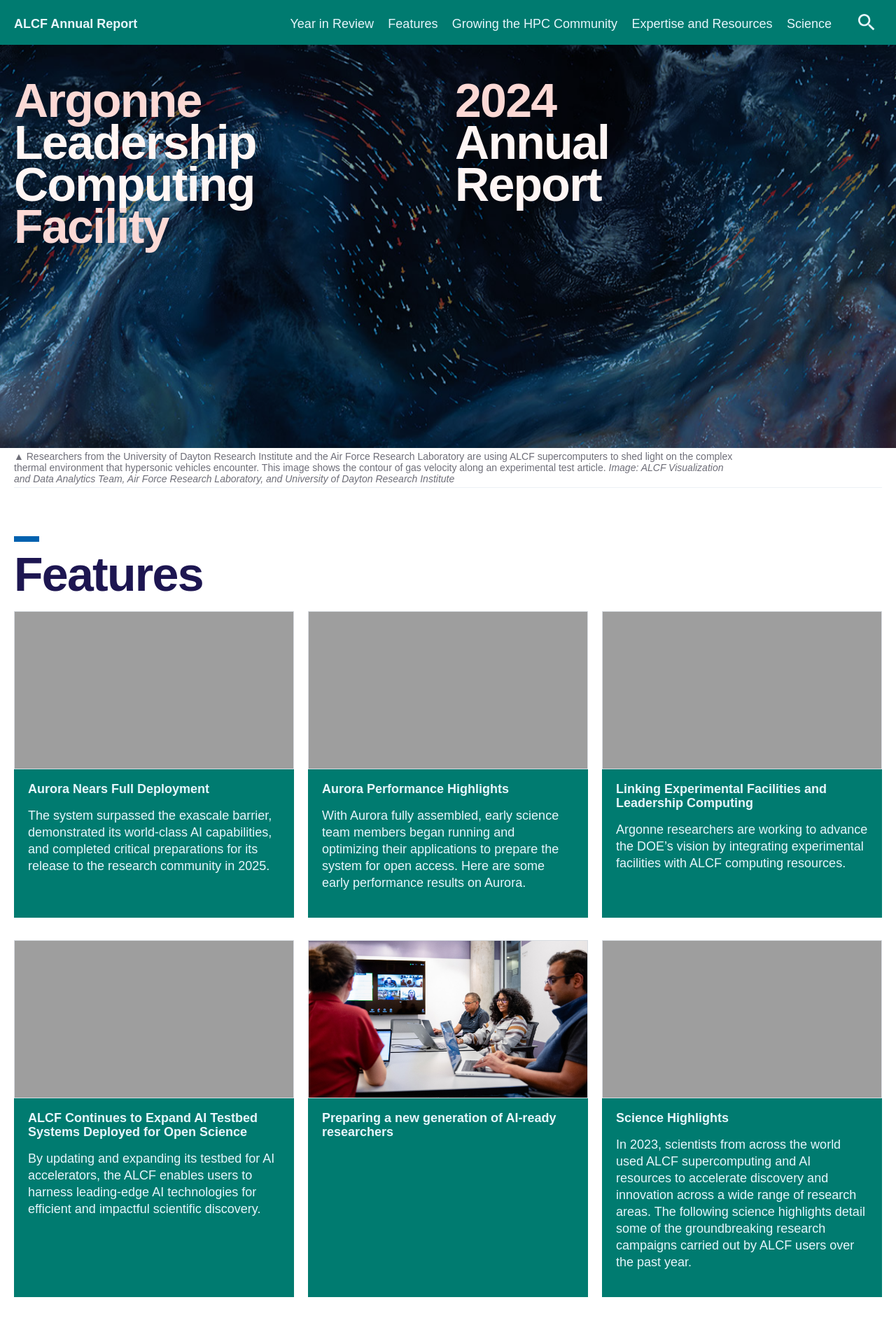
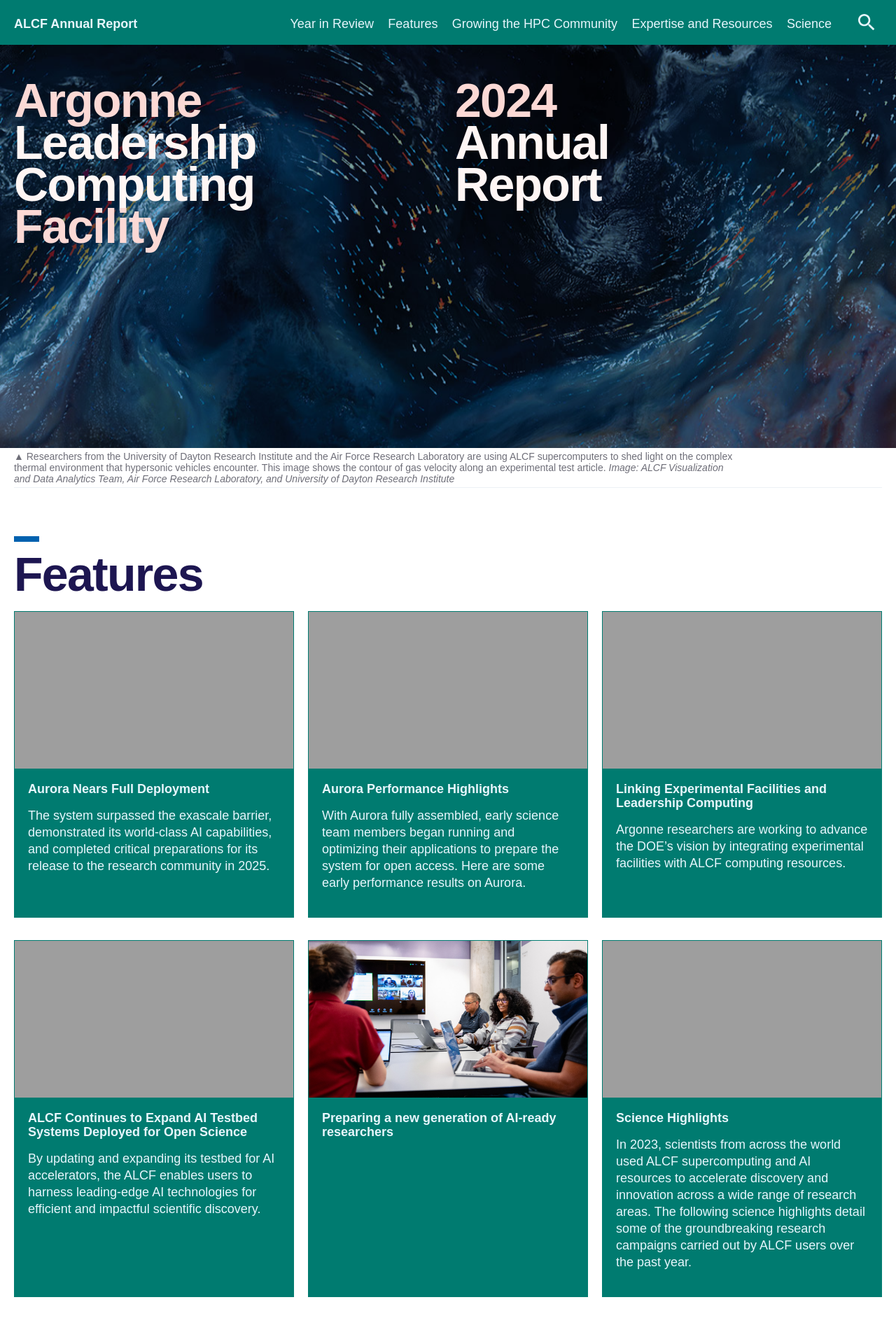
Before and after one commit to argonne-lcf/AR2024, a Jekyll site: the page built from index.md, in a window 1280 px wide. Shown: the top 1920 px of the page at 70% size. Built offline with Jekyll 4.4.1, drawn with Linux system fonts in a browser that asks for light colours; some web fonts are replaced.

Commit message:
update border colors

```diff
--- a/_sass/template/components/_component--home.scss
+++ b/_sass/template/components/_component--home.scss
@@ -213,7 +213,7 @@
 		.image-wrapper {
 			@include aspect-ratio(16, 9);
 			background-color: color(neutral, X);
-			border: 1px solid color(neutral, XXX);
+			border: 1px solid color(green, XXXX);
 		}
 
 		img {
```
Also changed, not shown: 3 other files.
